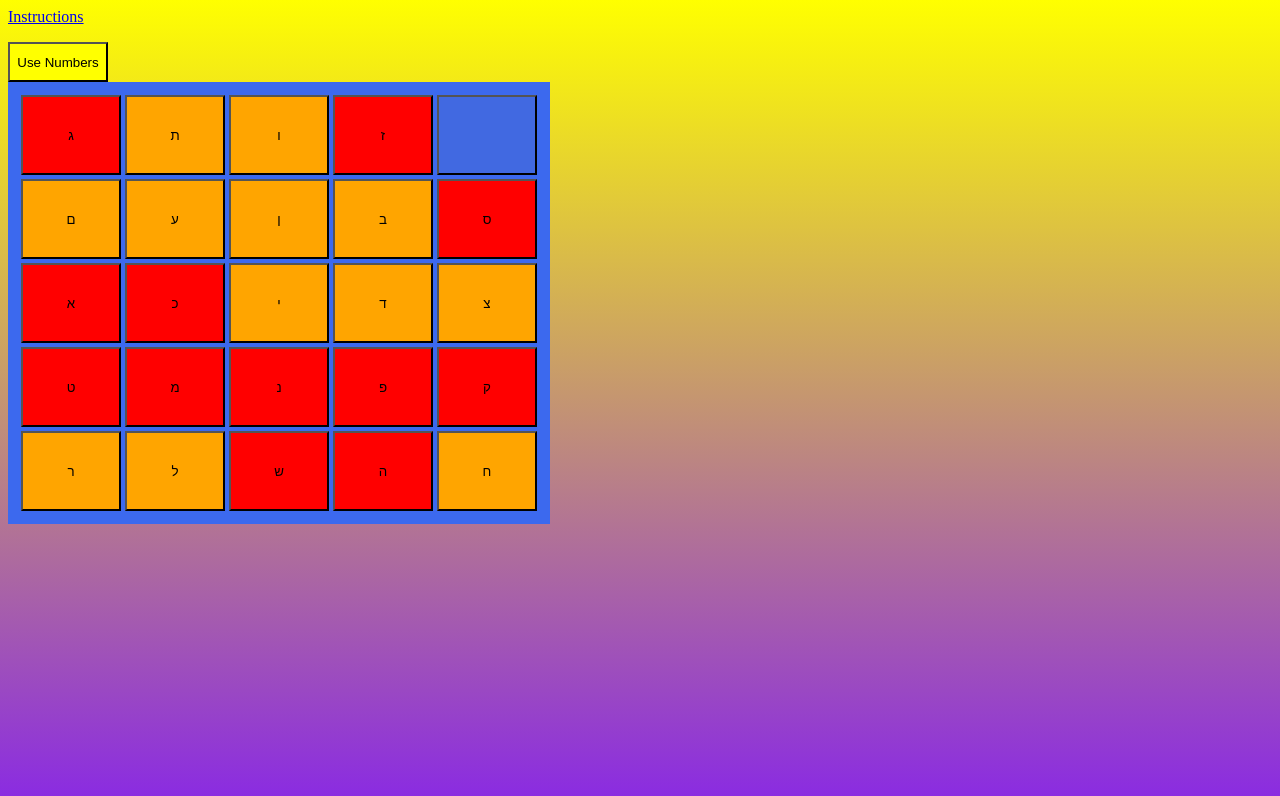
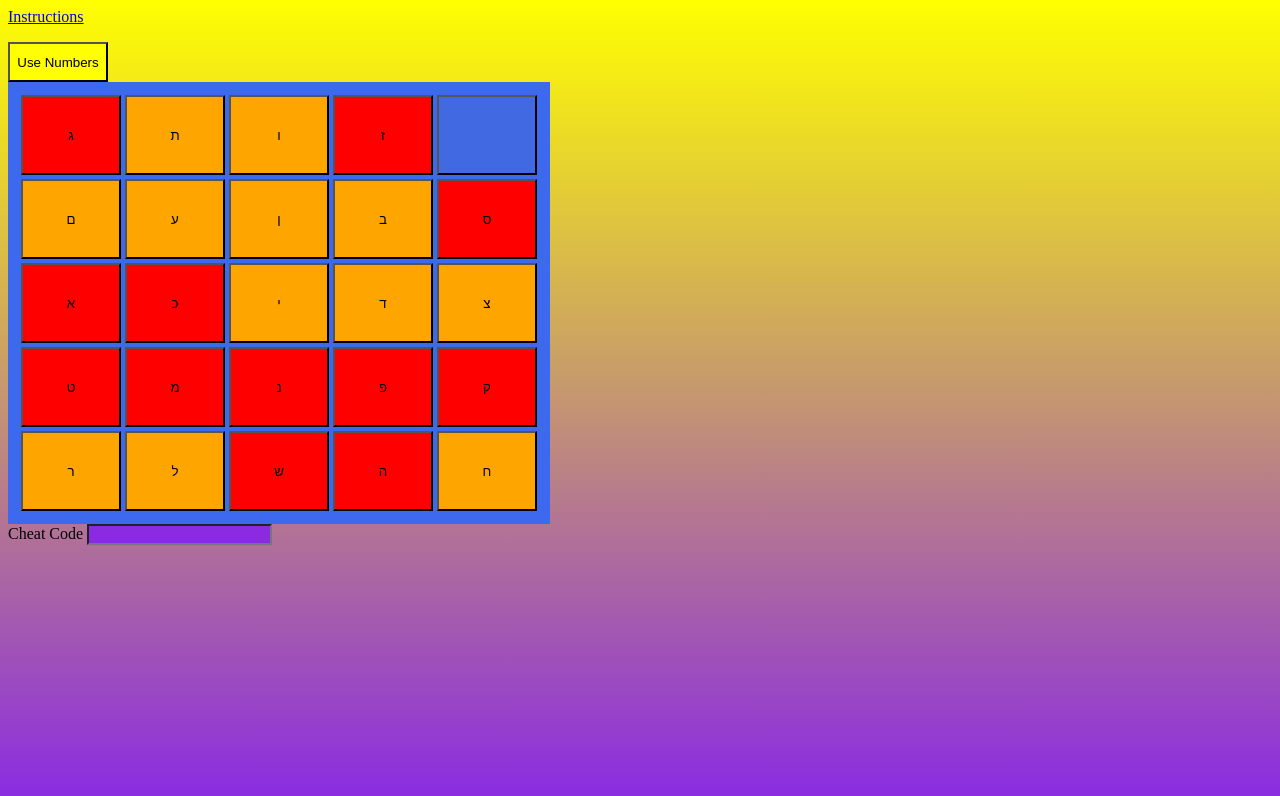
Before and after one commit to DarthRellier/number-rearrange-game, a plain HTML site: page index.html in a window 1280 px wide. Drawn offline with Linux system fonts and the light colour scheme.

Commit message:
Mabye added cheat and mabye added a code.

```diff
--- a/index.html
+++ b/index.html
@@ -57,8 +57,10 @@
         <td><button id="1_4" onclick="onClick(1, 4)" style="background-color:  orange"></button></td>
         <td><button id="2_4" onclick="onClick(2, 4)" style="background-color:  red"></button></td>
         <td><button id="3_4" onclick="onClick(3, 4)" style="background-color:  orange"></button></td>
-        <td><button id="4_4" onclick="onClick(4, 4)" style="background-color:  black"></button></td>
+        <td><button id="4_4" onclick="onClick(4, 4)"></button></td>
       </tr>
     </table>
+    <label for="code">Cheat Code</label>
+    <input type="text" id="code" onkeypress="cheat()" style="background-color: blueviolet;">
   </body>
 </html>
--- a/main.js
+++ b/main.js
@@ -203,3 +203,19 @@ function randomizeBoard() {
   }
   updateView();
 }
+
+function cheat() {
+  let code = document.getElementById("code");
+  let length = "i will use this for display ;)";
+  if (code.value.toLowerCase() == length) {
+    model = [
+      [1, 6, 11, 16, 21],
+      [2, 7, 12, 17, 22],
+      [3, 8, 13, 18, 23],
+      [4, 9, 14, 19, 24],
+      [5, 10, 15, 20, null],
+    ];
+    updateView();
+  }
+}
+// FOR DISPLAY ONLY
```
